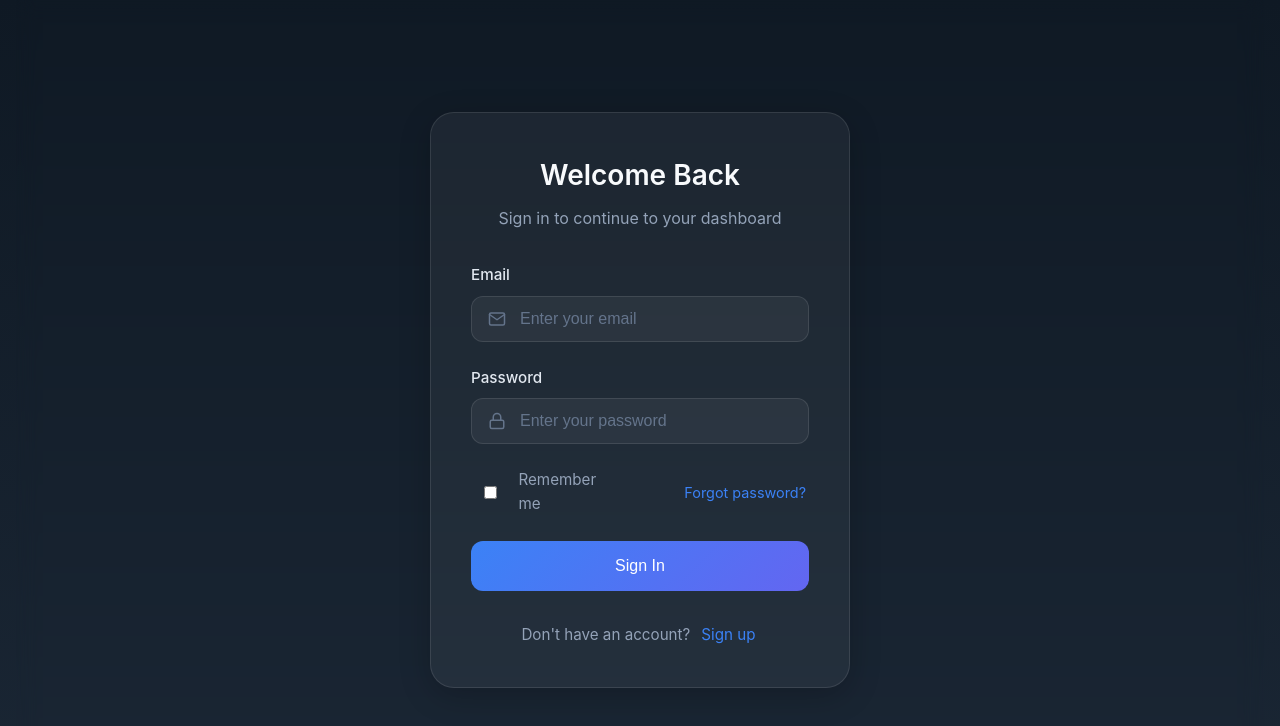
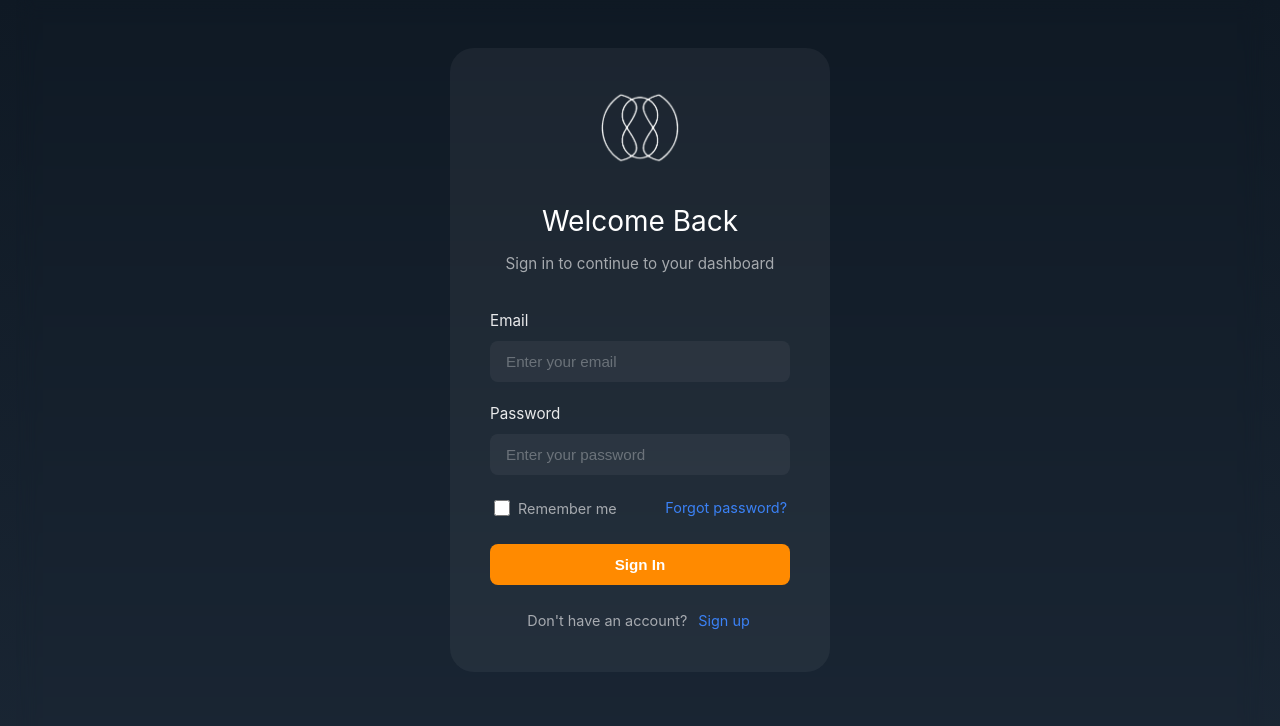
Before and after one commit to patabudlong/ui, a Vue app: page /auth/login in a window 1280 px wide. Shown: the top 726 px of the page. Built offline with nearby package versions, Linux system fonts and the light colour scheme; the HTML template or start-up script is replaced by a standard one.

Commit message:
fix: improve login form alignment
- Fixed checkbox and "Remember me" text alignment
- Adjusted "Forgot password?" link positioning
- Fine-tuned form spacing and dimensions
- Ensured consistent vertical alignment of form elements

```diff
--- a/src/views/LoginView.vue
+++ b/src/views/LoginView.vue
@@ -22,39 +22,25 @@ const handleLogin = async () => {
 </script>
 
 <template>
-  <div class="login-container">
+  <div class="login-view">
     <div class="login-card">
-      <div class="card-header">
-        <h1>Welcome Back</h1>
-        <p>Sign in to continue to your dashboard</p>
+      <div class="logo">
+        <img src="@/assets/sapere-logo.PNG" alt="Sapere Logo" />
       </div>
+
+      <h1>Welcome Back</h1>
+      <p class="subtitle">Sign in to continue to your dashboard</p>
 
       <form @submit.prevent="handleLogin" class="login-form">
         <div class="form-group">
           <label for="email">Email</label>
           <div class="input-wrapper">
-            <svg
-              xmlns="http://www.w3.org/2000/svg"
-              width="20"
-              height="20"
-              viewBox="0 0 24 24"
-              fill="none"
-              stroke="currentColor"
-              stroke-width="2"
-              stroke-linecap="round"
-              stroke-linejoin="round"
-            >
-              <path
-                d="M4 4h16c1.1 0 2 .9 2 2v12c0 1.1-.9 2-2 2H4c-1.1 0-2-.9-2-2V6c0-1.1.9-2 2-2z"
-              ></path>
-              <polyline points="22,6 12,13 2,6"></polyline>
-            </svg>
             <input
               type="email"
               id="email"
               v-model="email"
+              required
               placeholder="Enter your email"
-              required
             />
           </div>
         </div>
@@ -62,26 +48,12 @@ const handleLogin = async () => {
         <div class="form-group">
           <label for="password">Password</label>
           <div class="input-wrapper">
-            <svg
-              xmlns="http://www.w3.org/2000/svg"
-              width="20"
-              height="20"
-              viewBox="0 0 24 24"
-              fill="none"
-              stroke="currentColor"
-              stroke-width="2"
-              stroke-linecap="round"
-              stroke-linejoin="round"
-            >
-              <rect x="3" y="11" width="18" height="11" rx="2" ry="2"></rect>
-              <path d="M7 11V7a5 5 0 0 1 10 0v4"></path>
-            </svg>
             <input
               type="password"
               id="password"
               v-model="password"
+              required
               placeholder="Enter your password"
-              required
             />
           </div>
         </div>
@@ -94,43 +66,19 @@ const handleLogin = async () => {
           <a href="#" class="forgot-password">Forgot password?</a>
         </div>
 
-        <button type="submit" class="login-btn" :disabled="isLoading">
-          <span v-if="!isLoading">Sign In</span>
-          <span v-else class="loading">
-            <svg
-              xmlns="http://www.w3.org/2000/svg"
-              width="20"
-              height="20"
-              viewBox="0 0 24 24"
-              fill="none"
-              stroke="currentColor"
-              stroke-width="2"
-              stroke-linecap="round"
-              stroke-linejoin="round"
-            >
-              <line x1="12" y1="2" x2="12" y2="6"></line>
-              <line x1="12" y1="18" x2="12" y2="22"></line>
-              <line x1="4.93" y1="4.93" x2="7.76" y2="7.76"></line>
-              <line x1="16.24" y1="16.24" x2="19.07" y2="19.07"></line>
-              <line x1="2" y1="12" x2="6" y2="12"></line>
-              <line x1="18" y1="12" x2="22" y2="12"></line>
-              <line x1="4.93" y1="19.07" x2="7.76" y2="16.24"></line>
-              <line x1="16.24" y1="7.76" x2="19.07" y2="4.93"></line>
-            </svg>
-          </span>
-        </button>
+        <button type="submit" class="login-button">Sign In</button>
+
+        <div class="signup-prompt">
+          <span>Don't have an account?</span>
+          <a href="#" class="signup-link">Sign up</a>
+        </div>
       </form>
-
-      <div class="signup-prompt">
-        <span>Don't have an account?</span>
-        <a href="#" class="signup-link">Sign up</a>
-      </div>
     </div>
   </div>
 </template>
 
 <style scoped>
-.login-container {
+.login-view {
   min-height: 100vh;
   display: flex;
   align-items: center;
@@ -141,157 +89,133 @@ const handleLogin = async () => {
 .login-card {
   background: rgba(255, 255, 255, 0.05);
   backdrop-filter: blur(10px);
-  border: 1px solid rgba(255, 255, 255, 0.1);
   border-radius: 24px;
   padding: 2.5rem;
   width: 100%;
-  max-width: 420px;
-  box-shadow: 0 8px 32px rgba(0, 0, 0, 0.2);
+  max-width: 380px;
+  text-align: center;
+  margin-top: -5rem;
 }
 
-.card-header {
-  text-align: center;
+.logo {
+  margin-bottom: 1.5rem;
+}
+
+.logo img {
+  width: 80px;
+  height: auto;
+  filter: brightness(0) invert(1);
+}
+
+h1 {
+  font-size: 1.75rem;
+  margin-bottom: 0.5rem;
+}
+
+.subtitle {
+  color: rgba(255, 255, 255, 0.6);
+  font-size: 0.95rem;
   margin-bottom: 2rem;
 }
 
-.card-header h1 {
-  color: #f8fafc;
-  font-size: 1.75rem;
-  font-weight: 600;
-  margin-bottom: 0.5rem;
+.form-group {
+  text-align: left;
+  margin-bottom: 1.25rem;
 }
 
-.card-header p {
-  color: #94a3b8;
-  font-size: 1rem;
-}
-
-.login-form {
-  display: flex;
-  flex-direction: column;
-  gap: 1.5rem;
-}
-
-.form-group {
-  display: flex;
-  flex-direction: column;
-  gap: 0.5rem;
-}
-
-label {
-  color: #e2e8f0;
+.form-group label {
+  display: block;
+  margin-bottom: 0.5rem;
   font-size: 0.95rem;
-  font-weight: 500;
+  color: rgba(255, 255, 255, 0.9);
+  text-align: left;
 }
 
 .input-wrapper {
-  display: flex;
-  align-items: center;
-  gap: 0.75rem;
   background: rgba(255, 255, 255, 0.05);
-  border: 1px solid rgba(255, 255, 255, 0.1);
-  border-radius: 12px;
-  padding: 0.75rem 1rem;
-  transition: all 0.2s;
-}
-
-.input-wrapper:focus-within {
-  border-color: #3b82f6;
-  box-shadow: 0 0 0 2px rgba(59, 130, 246, 0.1);
-}
-
-.input-wrapper svg {
-  color: #64748b;
+  border-radius: 8px;
 }
 
 input {
   width: 100%;
+  padding: 0.75rem 1rem;
   background: transparent;
   border: none;
-  color: #f8fafc;
-  font-size: 1rem;
-  outline: none;
+  color: white;
+  font-size: 0.95rem;
 }
 
 input::placeholder {
-  color: #64748b;
+  color: rgba(255, 255, 255, 0.3);
 }
 
 .form-options {
   display: flex;
   justify-content: space-between;
   align-items: center;
-  font-size: 0.9rem;
+  margin: 1.5rem 0;
+  padding-left: 0.25rem;
 }
 
 .remember-me {
   display: flex;
   align-items: center;
   gap: 0.5rem;
-  color: #94a3b8;
-  cursor: pointer;
+  color: rgba(255, 255, 255, 0.6);
+  font-size: 0.9rem;
+}
+
+.remember-me input[type='checkbox'] {
+  width: 16px;
+  height: 16px;
+  margin: 0;
+  padding: 0;
+  position: relative;
+  top: -1px;
+}
+
+.remember-me span {
+  display: block;
+  line-height: 1;
 }
 
 .forgot-password {
   color: #3b82f6;
   text-decoration: none;
-  transition: color 0.2s;
+  font-size: 0.9rem;
+  line-height: 1;
+  position: relative;
+  top: -1px;
 }
 
-.forgot-password:hover {
-  color: #60a5fa;
+.login-button {
+  width: 100%;
+  padding: 0.75rem;
+  border-radius: 8px;
+  border: none;
+  background: #ff8a00;
+  color: white;
+  font-weight: 600;
+  font-size: 0.95rem;
+  cursor: pointer;
+  transition: all 0.3s ease;
 }
 
-.login-btn {
-  background: linear-gradient(135deg, #3b82f6, #6366f1);
-  color: white;
-  border: none;
-  border-radius: 12px;
-  padding: 1rem;
-  font-size: 1rem;
-  font-weight: 500;
-  cursor: pointer;
-  transition: all 0.2s;
-}
-
-.login-btn:not(:disabled):hover {
-  transform: translateY(-1px);
-  box-shadow: 0 4px 12px rgba(59, 130, 246, 0.3);
-}
-
-.login-btn:disabled {
-  opacity: 0.7;
-  cursor: not-allowed;
-}
-
-.loading {
-  display: flex;
-  justify-content: center;
-  align-items: center;
-}
-
-.loading svg {
-  animation: spin 1s linear infinite;
-}
-
-@keyframes spin {
-  to {
-    transform: rotate(360deg);
-  }
+.login-button:hover {
+  background: #ff9d2f;
 }
 
 .signup-prompt {
-  margin-top: 2rem;
+  margin-top: 1.5rem;
   text-align: center;
-  color: #94a3b8;
-  font-size: 0.95rem;
+  color: rgba(255, 255, 255, 0.6);
+  font-size: 0.9rem;
 }
 
 .signup-link {
   color: #3b82f6;
   text-decoration: none;
   margin-left: 0.5rem;
-  transition: color 0.2s;
 }
 
 .signup-link:hover {
@@ -299,16 +223,30 @@ input::placeholder {
 }
 
 @media (max-width: 768px) {
-  .login-container {
+  .login-card {
+    padding: 2rem;
+    margin-top: 0;
+  }
+}
+
+@media (max-width: 480px) {
+  .login-view {
     padding: 1rem;
   }
 
   .login-card {
-    padding: 2rem;
+    padding: 1.5rem;
+    border-radius: 16px;
   }
 
-  .card-header h1 {
-    font-size: 1.5rem;
+  .form-options {
+    flex-direction: column;
+    gap: 1rem;
+    align-items: flex-start;
+  }
+
+  .forgot-password {
+    margin-left: 1.8rem;
   }
 }
 </style>
```
